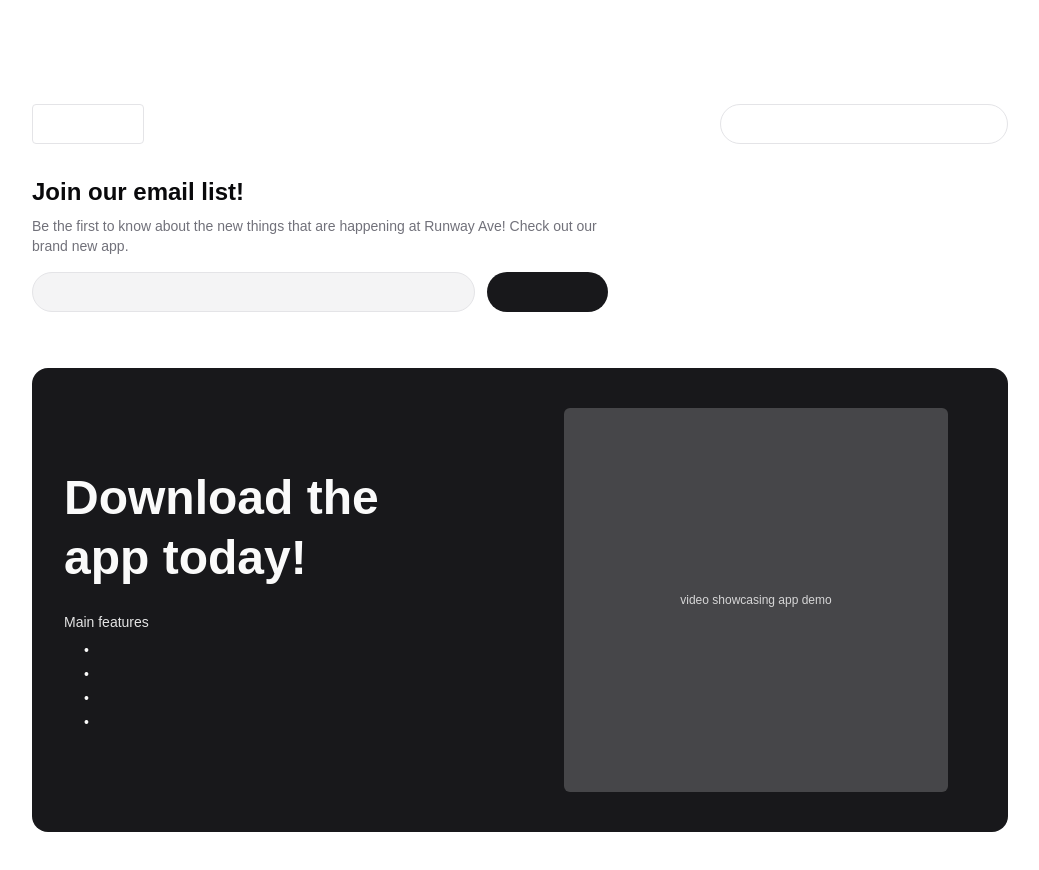
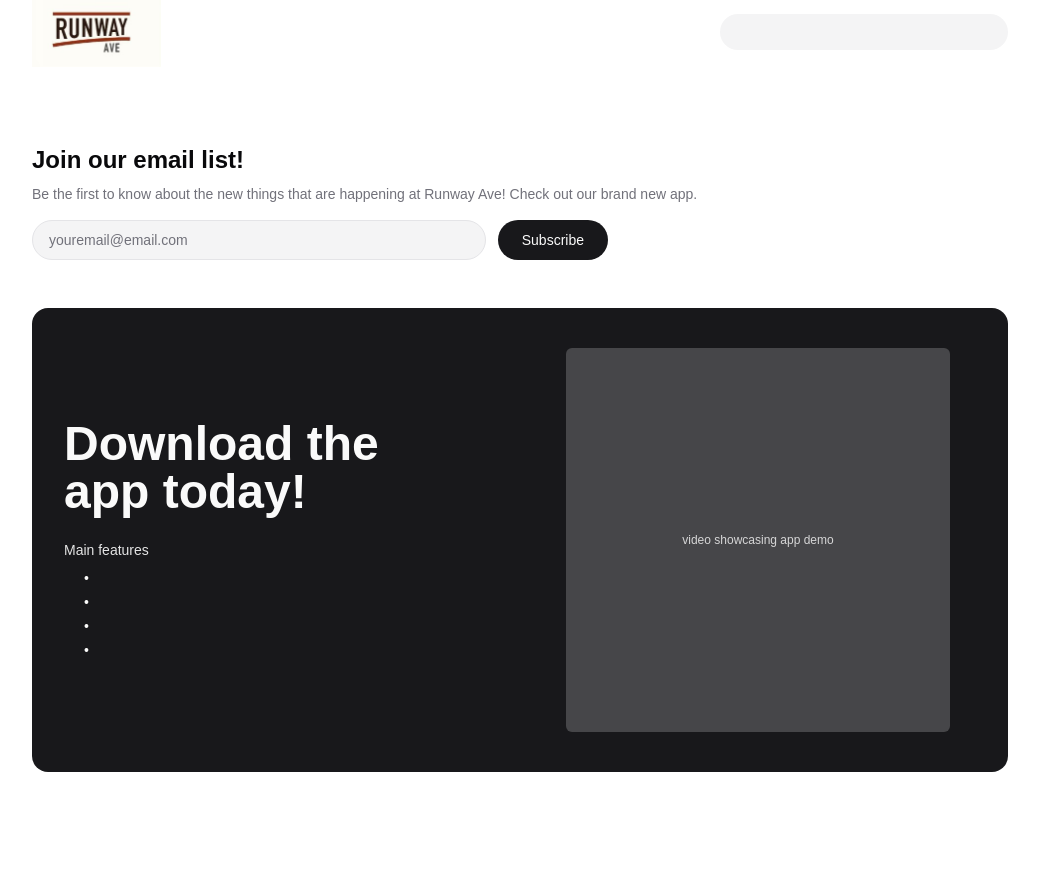
Before and after one commit to CSES-Dev/runway-ave, a Next.js app: page /signup in a window 1280 px wide. Shown: the whole page, without its empty margins (120-1159 px from the left). After the commit the page ends 812 px from the top, so only its background shows below. Built offline with nearby package versions, Linux system fonts and the light colour scheme.

Commit message:
scaffolding

```diff
--- /dev/null
+++ b/app/signup/EmailSignupForm.tsx
@@ -0,0 +1,36 @@
+"use client";
+
+export default function EmailSignupForm()
+{
+    return (
+        <form
+            className="flex w-full flex-col gap-3 sm:flex-row sm:items-center"
+            onSubmit={(e) => e.preventDefault()}
+        >
+            <input
+                type="email"
+                placeholder="youremail@email.com"
+                className="
+                    h-10 w-full rounded-full
+                    border border-border
+                    bg-muted px-4
+                    text-sm
+                    placeholder:text-muted-foreground
+                    focus:outline-none focus:ring-2 focus:ring-ring
+                "
+            />
+
+            <button
+                type="submit"
+                className="
+                    h-10 w-full rounded-full
+                    bg-primary px-6
+                    text-sm font-medium text-primary-foreground
+                    sm:w-auto
+                "
+            >
+                Subscribe
+            </button>
+        </form>
+    );
+}
--- a/app/signup/page.tsx
+++ b/app/signup/page.tsx
@@ -1,60 +1,68 @@
+import Image from "next/image";
+import EmailSignupForm from "./EmailSignupForm";
+
 export default function SignupPage()
 {
     return (
-        <main className = "min-h-screen bg-background text-foreground">
-            {/* Navbar is handled elsewhere (layout / separate PR). */}
-            <div className = "h-16" />
+        <main className="min-h-screen bg-background text-foreground">
+            {/* Navbar placeholder — handled in separate PR */}
+            <header className="w-full">
+                <div className="mx-auto flex h-16 max-w-5xl items-center justify-between px-6">
+                    {/* Logo */}
+                    <Image
+                        src="/runwaylogo.png"
+                        alt="Runway Avenue logo"
+                        width={129}
+                        height={116}
+                        priority
+                    />
 
-            <div className = "mx-auto w-full max-w-5xl px-6 py-10">
-                {/* Top section: logo + headline + email input */}
-                <section className = "space-y-8">
-                    <div className = "flex items-start justify-between gap-6">
-                        {/* Logo placeholder (replace with actual logo component/image when available) */}
-                        <div className = "flex items-start">
-                            <div className = "h-10 w-28 rounded-sm border border-border bg-card" />
+                    {/* Nav placeholder */}
+                    <div className="hidden h-9 w-72 rounded-full bg-muted md:block" />
                 </div>
+            </header>
 
-                        {/* Nav placeholder (someone else owns navbar) */}
-                        <div className = "hidden h-10 w-72 rounded-full border border-border bg-card md:block" />
-                    </div>
-
-                    <div className = "max-w-xl space-y-4">
-                        <div className = "space-y-2">
-                            <h1 className = "text-2xl font-semibold">
+            {/* Page content */}
+            <div className="mx-auto w-full max-w-5xl px-6 py-10">
+                {/* Email entry */}
+                <section className="mt-10">
+                    <div className="space-y-4">
+                        {/* Text block */}
+                        <div className="max-w-2xl space-y-2">
+                            <h1 className="text-2xl font-semibold">
                                 Join our email list!
                             </h1>
 
-                            <p className = "text-sm text-muted-foreground">
+                            <p className="text-sm text-muted-foreground">
                                 Be the first to know about the new things that are happening at Runway Ave!
                                 Check out our brand new app.
                             </p>
                         </div>
 
-                        <form className = "flex w-full flex-col gap-3 sm:flex-row sm:items-center">
-                            <div className = "h-10 w-full rounded-full border border-border bg-muted px-4" />
-                            <div className = "h-10 w-40 rounded-full bg-primary" />
-                        </form>
+                        {/* Form block */}
+                        <div className="max-w-xl">
+                            <EmailSignupForm />
+                        </div>
                     </div>
                 </section>
 
-                {/* App download promo section */}
-                <section className = "mt-14">
-                    <div className = "rounded-2xl bg-primary px-8 py-10">
-                        <div className = "grid gap-8 md:grid-cols-2 md:items-center">
-                            {/* Left: headline + features */}
-                            <div className = "space-y-6">
-                                <h2 className = "text-5xl font-semibold leading-tight text-primary-foreground">
+                {/* Download our app promo section */}
+                <section className="mt-12 rounded-2xl bg-primary px-8 py-10">
+                    <div className="grid gap-10 md:grid-cols-2 md:items-center">
+                        {/* Left: heading + features */}
+                        <div className="space-y-6 text-primary-foreground">
+                            <h2 className="text-4xl font-semibold leading-tight md:text-5xl">
                                 Download the
                                 <br />
                                 app today!
                             </h2>
 
-                                <div className = "space-y-2 text-primary-foreground">
-                                    <p className = "text-sm opacity-90">
+                            <div className="space-y-2">
+                                <p className="text-sm opacity-90">
                                     Main features
                                 </p>
 
-                                    <ul className = "space-y-1 pl-5 text-sm">
+                                <ul className="space-y-1 pl-5 text-sm">
                                     <li>•</li>
                                     <li>•</li>
                                     <li>•</li>
@@ -64,9 +72,10 @@ export default function SignupPage()
                         </div>
 
                         {/* Right: video/demo placeholder */}
-                            <div className = "mx-auto aspect-square w-full max-w-sm rounded-md bg-card/20">
-                                <div className = "flex h-full w-full items-center justify-center">
-                                    <p className = "text-xs text-primary-foreground/80">
+                        <div className="mx-auto w-full max-w-sm">
+                            <div className="aspect-square w-full rounded-md bg-background/20">
+                                <div className="flex h-full items-center justify-center">
+                                    <p className="text-xs text-primary-foreground/80">
                                         video showcasing app demo
                                     </p>
                                 </div>
```
Also changed, not shown: public/runwaylogo.png (added). Lines whose indentation alone changed are shown as unchanged.
